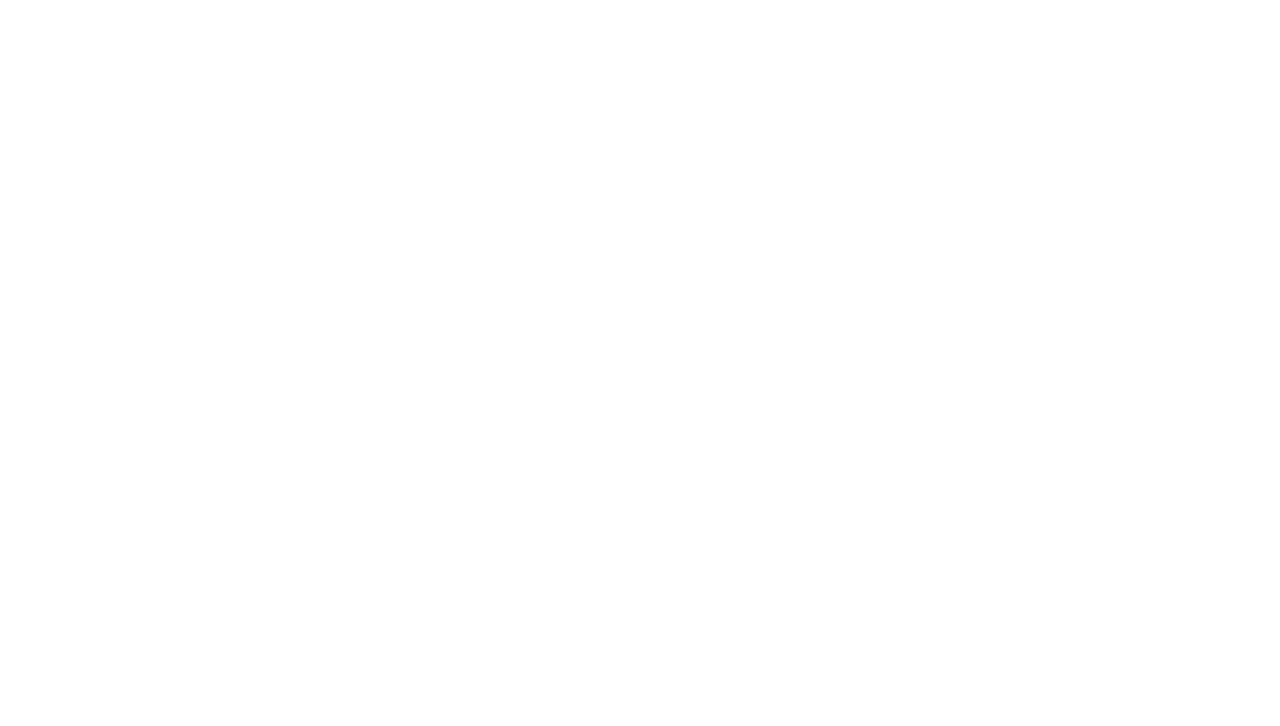
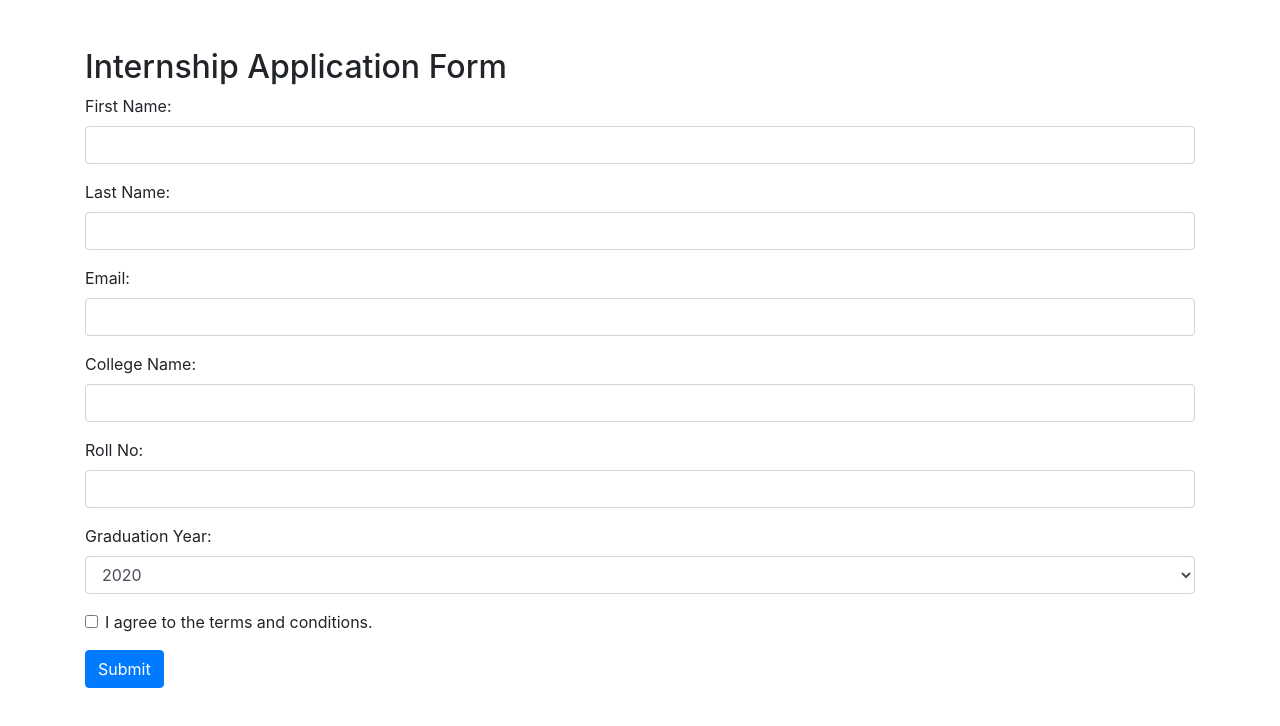
Before and after one commit to acciojob/bootstrap-form-easy-Pranjali-0928, a website: page main.html in a window 1280 px wide. Drawn offline with nearby package versions, Linux system fonts and the light colour scheme.

Commit message:
created a submission

```diff
--- a/main.html
+++ b/main.html
@@ -1,16 +1,83 @@
 <!DOCTYPE html>
+<html lang="en">
+<head>
+  <meta charset="UTF-8">
+  <meta name="viewport" content="width=device-width, initial-scale=1.0">
+  <link rel="stylesheet" href="https://maxcdn.bootstrapcdn.com/bootstrap/4.5.2/css/bootstrap.min.css">
+  <title>Internship Application Form</title>
+</head>
+<body>
+  <div class="container mt-5">
+    <h2>Internship Application Form</h2>
+    <form id="internship-form">
 
-<html>
+      <div class="form-group">
+        <label for="first-name-input">First Name:</label>
+        <input type="text" class="form-control" id="first-name-input" name="first_name" required>
+        <div class="invalid-feedback">
+          Please provide a valid first name.
+        </div>
+      </div>
 
-<head>
-	<link rel="stylesheet" href="styles.css">
-</head>
+      <div class="form-group">
+        <label for="last-name-input">Last Name:</label>
+        <input type="text" class="form-control" id="last-name-input" name="last_name" required>
+        <div class="invalid-feedback">
+          Please provide a valid last name.
+        </div>
+      </div>
 
-<body>
-	<!-- the entire body must be written by student -->
-    <script type="text/javascript" src="./script.js">
-</script>
+      <div class="form-group">
+        <label for="email-input">Email:</label>
+        <input type="email" class="form-control" id="email-input" name="email" required>
+        <div class="invalid-feedback">
+          Please provide a valid email address.
+        </div>
+      </div>
 
+      <div class="form-group">
+        <label for="college-input">College Name:</label>
+        <input type="text" class="form-control" id="college-input" name="college_name" required>
+        <div class="invalid-feedback">
+          Please provide a valid college name.
+        </div>
+      </div>
+
+      <div class="form-group">
+        <label for="roll-no-input">Roll No:</label>
+        <input type="text" class="form-control" id="roll-no-input" name="roll_no" required>
+        <div class="invalid-feedback">
+          Please provide a valid roll number.
+        </div>
+      </div>
+
+      <div class="form-group">
+        <label for="graduation-year-input">Graduation Year:</label>
+        <select class="form-control" id="graduation-year-input" name="graduation_year" required>
+          <option value="2020">2020</option>
+          <option value="2021">2021</option>
+          <option value="2022">2022</option>
+          <option value="2023">2023</option>
+        </select>
+        <div class="invalid-feedback">
+          Please select a valid graduation year.
+        </div>
+      </div>
+
+      <div class="form-group form-check">
+        <input type="checkbox" class="form-check-input" id="conditions-checkbox" name="conditions" required>
+        <label class="form-check-label" for="conditions-checkbox">I agree to the terms and conditions.</label>
+        <div class="invalid-feedback">
+          You must agree to the terms and conditions to proceed.
+        </div>
+      </div>
+
+      <button type="submit" class="btn btn-primary">Submit</button>
+    </form>
+  </div>
+
+  <script src="https://ajax.googleapis.com/ajax/libs/jquery/3.5.1/jquery.min.js"></script>
+  <script src="https://cdnjs.cloudflare.com/ajax/libs/popper.js/1.16.0/umd/popper.min.js"></script>
+  <script src="https://maxcdn.bootstrapcdn.com/bootstrap/4.5.2/js/bootstrap.min.js"></script>
 </body>
-
 </html>
```
